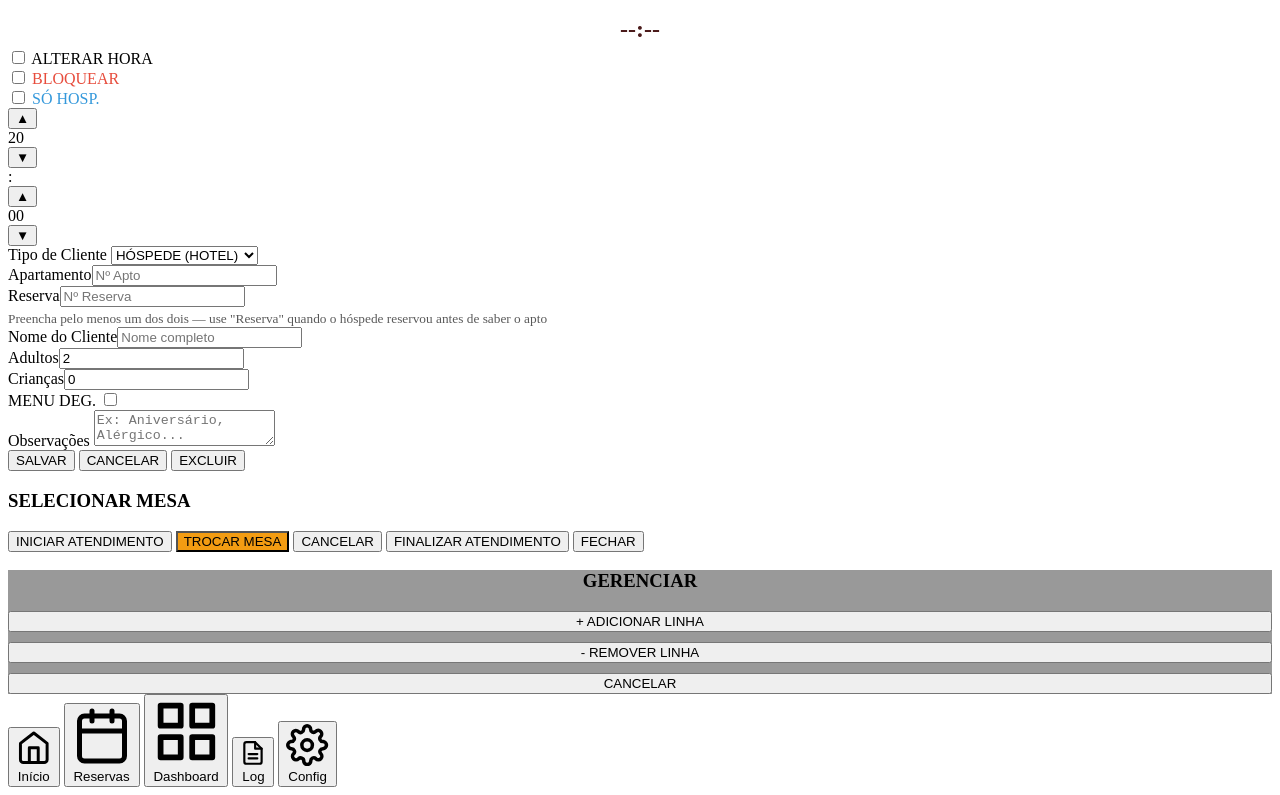
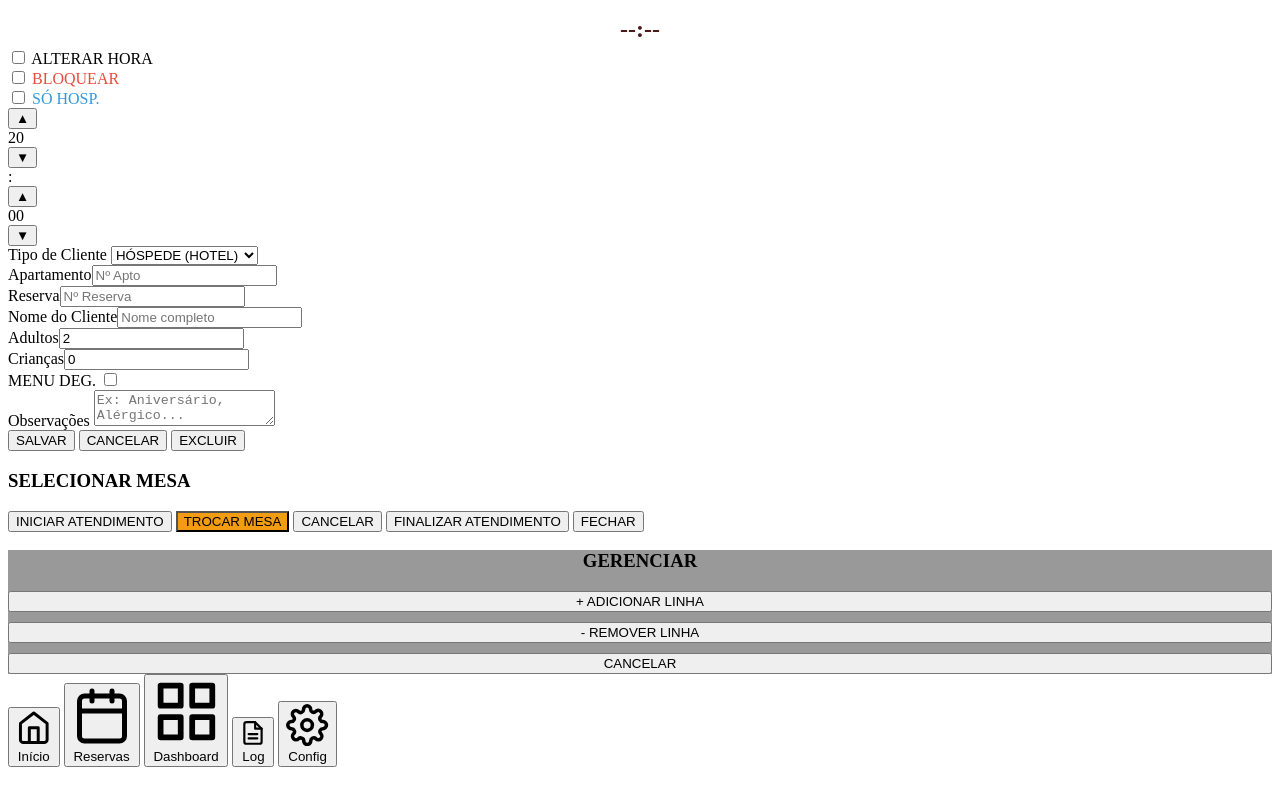
Before and after one commit to luisdienstmanntd/Gerenciador-de-Reservas, a website with bundled scripts: page index.html in a window 1280 px wide. Shown: the part 4341-5136 px from the top of the page. Built offline with nearby package versions, Linux system fonts and the light colour scheme; a script that the page names is missing.

Commit message:
Remove texto de ajuda do campo Reserva no formulário

```diff
--- a/index.html
+++ b/index.html
@@ -745,7 +745,6 @@
                             <div style="flex: 1;"><label>Apartamento</label><input type="number" id="apto" placeholder="Nº Apto"></div>
                             <div style="flex: 1;"><label>Reserva</label><input type="text" id="codigoReserva" placeholder="Nº Reserva"></div>
                         </div>
-                        <small style="display:block;margin-top:4px;opacity:0.65;">Preencha pelo menos um dos dois — use "Reserva" quando o hóspede reservou antes de saber o apto</small>
                     </div>
                     <label>Nome do Cliente</label><input type="text" id="nomes" placeholder="Nome completo">
                     <div id="containerExterno" style="display: none;">
```
